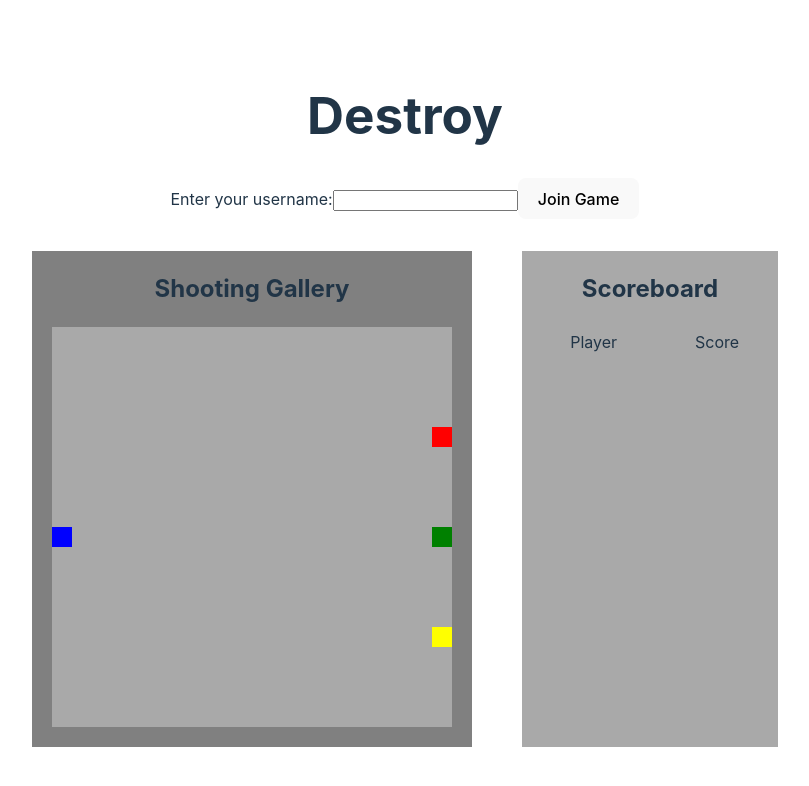
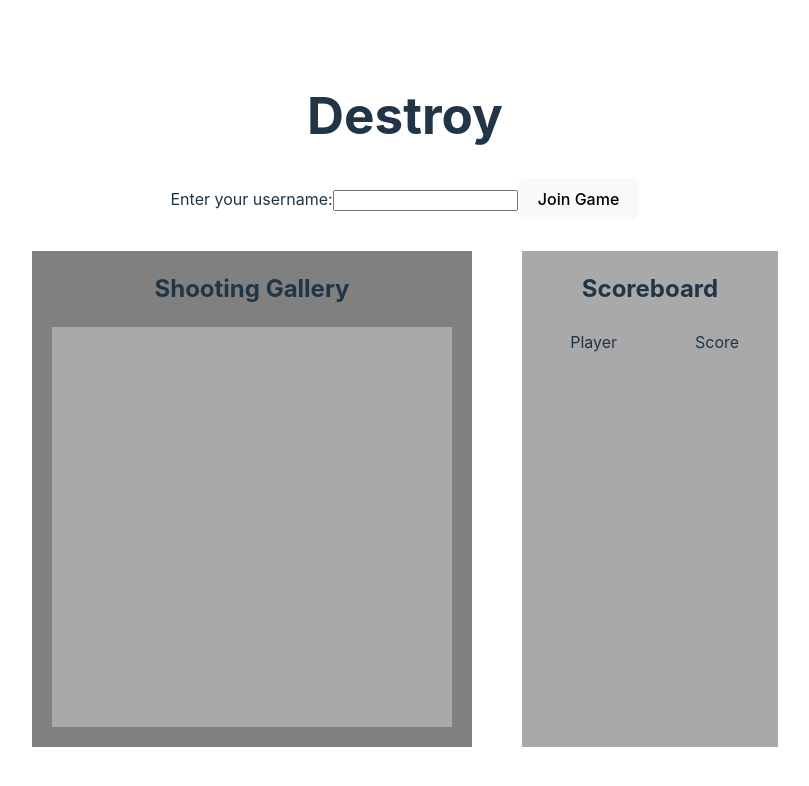
Before and after one commit to ErikLtz1/DevsGrp3Frontend, a React (Vite) app: page / in a window 1280 px wide. Shown: the top 786 px of the page, without its empty margins (235-1044 px from the left). Built offline with nearby package versions, Linux system fonts and the light colour scheme.

Commit message:
websocket start positions / sprint 2 complete

```diff
--- a/src/App.tsx
+++ b/src/App.tsx
@@ -38,7 +38,7 @@ function App() {
       <PlayerInput stompClient={stompClient} />
       <PlayerDisplay stompClient={stompClient} />
       <div className="fieldAndScoreboardDiv">
-        <PlayingField />
+        <PlayingField stompClient={stompClient}/>
         <Scoreboard stompClient={stompClient}/>
       </div>
     </>
--- a/src/playingField/PlayingField.tsx
+++ b/src/playingField/PlayingField.tsx
@@ -1,9 +1,14 @@
 import { useEffect, useState } from "react"
 import "./playingField.css"
+import { Client } from "@stomp/stompjs"
 
 interface Cell {
   x: number
   y: number
+}
+
+interface Props {
+  stompClient: Client | null
 }
 
 interface Player {
@@ -17,49 +22,24 @@ interface Player {
   score : number
 }
 
-function PlayingField() {
+function PlayingField(props: Props) {
 
   const [gridList, setGridList] = useState<Cell[]>([])
-  const [player1, /*setPlayer1*/] = useState<Player>({
-    username : "",
-    playerNumber : 1,
-    shooter : true,
-    colour : "blue",
-    x: "0",
-    y: "10",
-    active : true,
-    score : 0
-  })
-  const [player2, /*setPlayer2*/] = useState<Player>({
-    username : "",
-    playerNumber : 2,
-    shooter : false,
-    colour : "red",
-    x: "19",
-    y: "5",
-    active : true,
-    score : 0
-  })
-  const [player3, /*setPlayer3*/] = useState<Player>({
-    username : "",
-    playerNumber : 3,
-    shooter : true,
-    colour : "green",
-    x: "19",
-    y: "10",
-    active : true,
-    score : 0
-  })
-  const [player4, /* setPlayer4 */] = useState<Player>({
-    username : "",
-    playerNumber : 4,
-    shooter : true,
-    colour : "yellow",
-    x: "19",
-    y: "15",
-    active : true,
-    score : 0
-  })
+  const [players, setPlayers] = useState<Player[]>([]);
+
+  useEffect(() => {
+    if (props.stompClient) {
+        const subscription = props.stompClient.subscribe("/destroy/players", (message) => {
+        const playerList = JSON.parse(message.body);
+        console.log("Received players: ", playerList);
+        setPlayers(playerList);
+      });
+
+      return () => {
+        subscription.unsubscribe();
+      };
+    }
+  }, [props.stompClient])
 
   useEffect (() => {
     createGrid()
@@ -82,14 +62,14 @@ function PlayingField() {
 
   function getColour(x: number, y: number) {
 
-    if (player1.x + ", " + player1.y === x + ", " + y) {
-      return player1.colour;
-    } else if (player2.x + ", " + player2.y === x + ", " + y) {
-      return player2.colour;
-    } else if (player3.x + ", " + player3.y === x + ", " + y) {
-      return player3.colour;
-    } else if (player4.x + ", " + player4.y === x + ", " + y) {
-      return player4.colour;
+    if (players[0] && players[0].x + ", " + players[0].y === x + ", " + y) {
+      return players[0].colour;
+    } else if (players[1] && players[1].x + ", " + players[1].y === x + ", " + y) {
+      return players[1].colour;
+    } else if (players[2] && players[2].x + ", " + players[2].y === x + ", " + y) {
+      return players[2].colour;
+    } else if (players[3] && players[3].x + ", " + players[3].y === x + ", " + y) {
+      return players[3].colour;
     } else {
       return "darkgrey";
     }
--- a/src/scoreboard/Scoreboard.tsx
+++ b/src/scoreboard/Scoreboard.tsx
@@ -35,7 +35,6 @@ function Scoreboard(props: Props) {
     }
   }, [props.stompClient])
 
-
   return (
     <div className="scoreboardDiv">
       <h2>Scoreboard</h2>
```
Also changed, not shown: 3 other files (tests, documents, lock files or other folders). Lines whose indentation alone changed are shown as unchanged.
